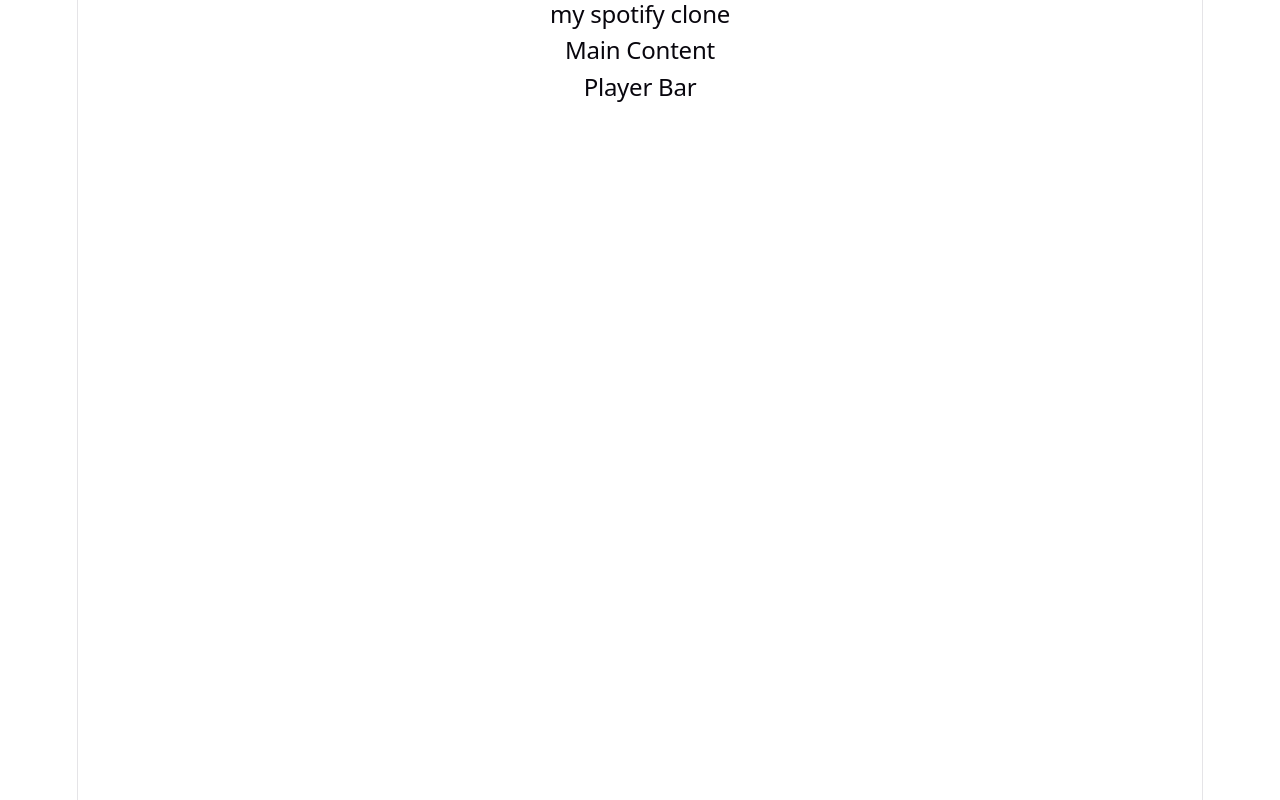
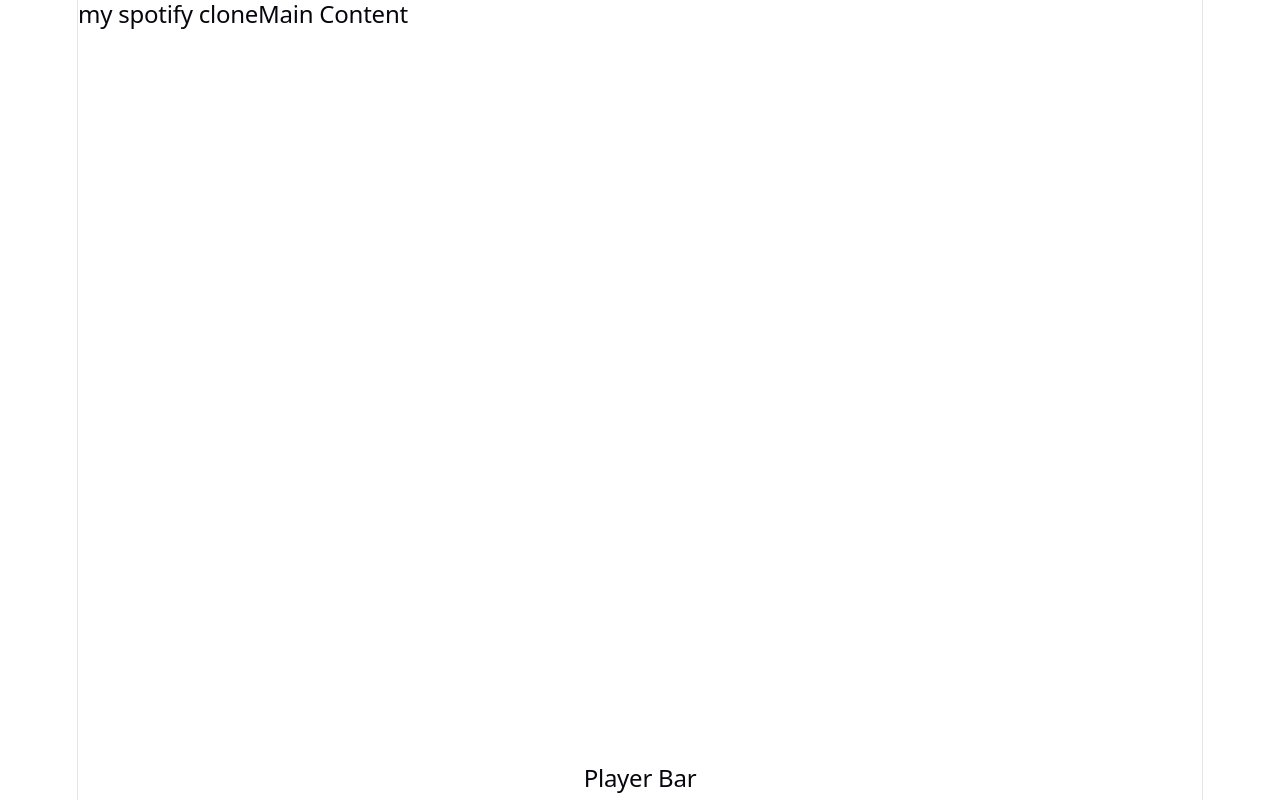
Before and after one commit to Farran-Ahmed/spotifys-clone-, a React (Vite) app: page / in a window 1280 px wide. Built offline with nearby package versions, Linux system fonts and the light colour scheme.

Commit message:
Add flexbox layout structure for app skeleton

```diff
--- a/src/App.jsx
+++ b/src/App.jsx
@@ -6,9 +6,11 @@
 //That syntax   <Sidebar /> is how you "use" a component once it's imported
 function App() {
   return (
-    <div>
-      <Sidebar />
-      <MainContent />
+    <div className="app">
+      <div className="top-row">
+        <Sidebar />
+        <MainContent />
+      </div>
       <PlayerBar />
     </div>
   );
--- a/src/index.css
+++ b/src/index.css
@@ -11,8 +11,8 @@
   --shadow:
     rgba(0, 0, 0, 0.1) 0 10px 15px -3px, rgba(0, 0, 0, 0.05) 0 4px 6px -2px;
 
-  --sans: system-ui, 'Segoe UI', Roboto, sans-serif;
-  --heading: system-ui, 'Segoe UI', Roboto, sans-serif;
+  --sans: system-ui, "Segoe UI", Roboto, sans-serif;
+  --heading: system-ui, "Segoe UI", Roboto, sans-serif;
   --mono: ui-monospace, Consolas, monospace;
 
   font: 18px/145% var(--sans);
@@ -109,3 +109,15 @@
   padding: 4px 8px;
   background: var(--code-bg);
 }
+
+.app {
+  display: flex;
+  flex-direction: column;
+  height: 100vh;
+}
+
+.top-row {
+  display: flex;
+  flex: 1;
+  overflow: hidden;
+}
```
